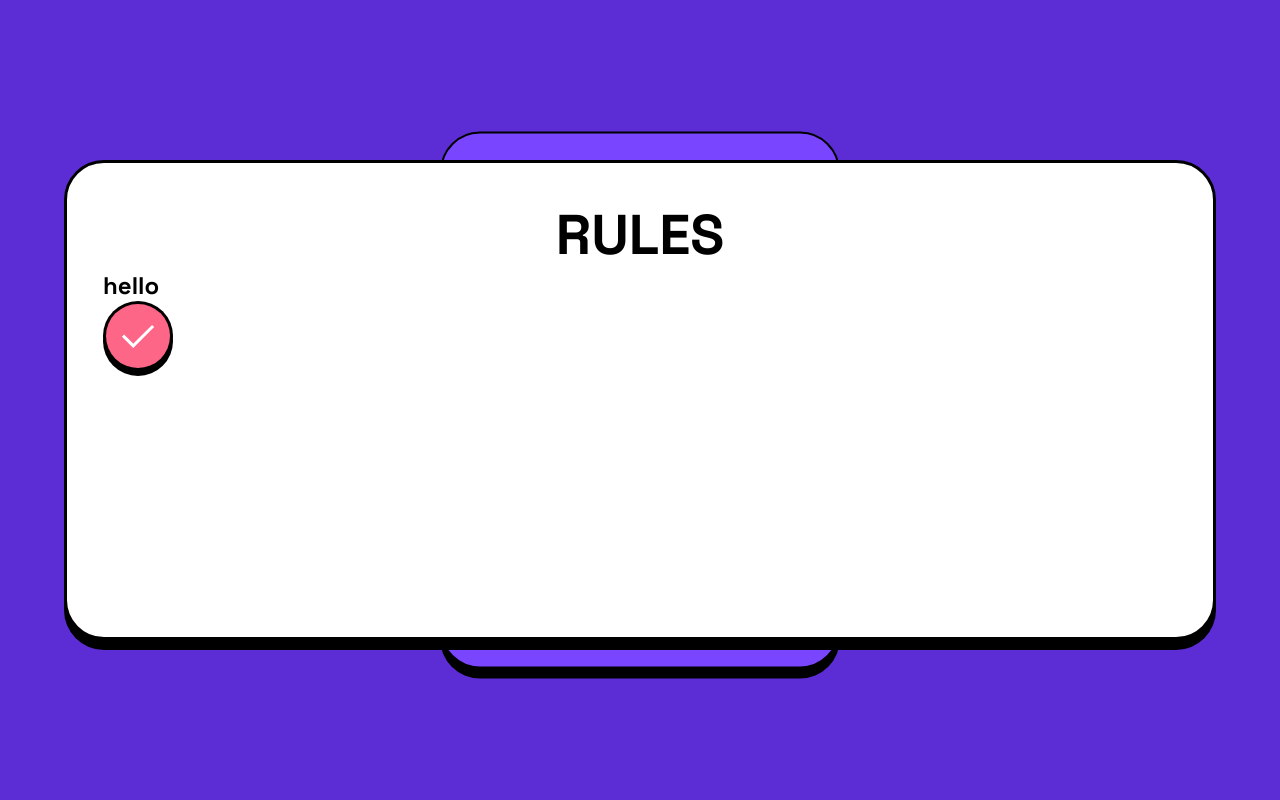
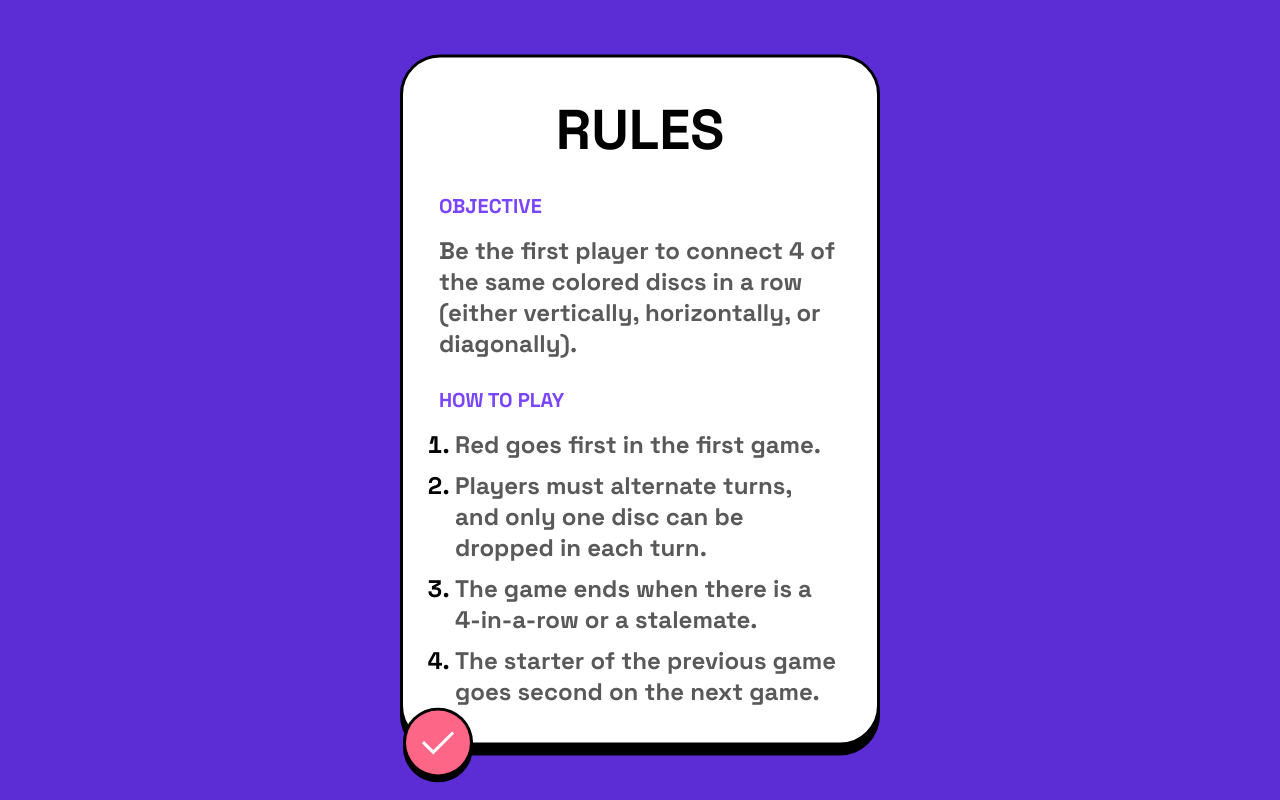
Before and after one commit to isaacnovaes/connect-four-game, a React (Vite) app: page / in a window 1280 px wide. Both pictures are taken after a click on the button "GAME RULES". Built offline with nearby package versions, Linux system fonts and the light colour scheme.

Commit message:
FInish game rules

```diff
--- a/src/features/main-menu/GameRules.tsx
+++ b/src/features/main-menu/GameRules.tsx
@@ -1,18 +1,42 @@
 import { motion } from 'motion/react';
-import type { ReactNode } from 'react';
+import Button from '../../components/Button';
+import CheckIcon from '../../components/icons/CheckIcon';
 
-const GameRules = (props: { readonly children: ReactNode; readonly id?: string }) => {
+const GameRules = (props: { readonly id: string; readonly onCloseButtonClick: () => void }) => {
     return (
         <motion.div
             animate={{ opacity: 1, scale: 1 }}
-            className='shadow-box absolute top-1/2 left-1/2 z-20 h-120 w-[90dvw] -translate-x-1/2 -translate-y-1/2 rounded-[40px] border-3 border-black bg-white p-9'
+            className='shadow-box absolute top-1/2 left-1/2 z-20 w-[90dvw] max-w-[480px] -translate-x-1/2 -translate-y-1/2 rounded-[40px] border-3 border-black bg-white p-9'
             exit={{ opacity: 0, scale: 0 }}
             id={props.id}
             initial={{ opacity: 0, scale: 0 }}
         >
             <h1 className='text-l text-center'>RULES</h1>
-            hello
-            {props.children}
+            <h2 className='text-s text-purple-light mt-7 mb-4 uppercase'>Objective</h2>
+            <p className='text-body font-medium text-black/65'>
+                Be the first player to connect 4 of the same colored discs in a row (either
+                vertically, horizontally, or diagonally).
+            </p>
+            <h2 className='text-s text-purple-light mt-7 mb-4 uppercase'>How to play</h2>
+            <ol className='text-body list-decimal space-y-[10px] pl-4 font-medium text-black/65 marker:text-black'>
+                <li>Red goes first in the first game.</li>
+                <li>
+                    Players must alternate turns, and only one disc can be dropped in each turn.
+                </li>
+                <li>The game ends when there is a 4-in-a-row or a stalemate.</li>
+                <li>The starter of the previous game goes second on the next game.</li>
+            </ol>
+            <Button
+                buttonMode='icon'
+                className='absolute -bottom-10 left-1/2 -translate-x-1/2'
+                color='pink'
+                type='button'
+                onClick={() => {
+                    props.onCloseButtonClick();
+                }}
+            >
+                <CheckIcon />
+            </Button>
         </motion.div>
     );
 };
--- a/src/features/main-menu/MainMenu.tsx
+++ b/src/features/main-menu/MainMenu.tsx
@@ -1,7 +1,6 @@
 import { AnimatePresence } from 'motion/react';
 import { useState } from 'react';
 import Button from '../../components/Button';
-import CheckIcon from '../../components/icons/CheckIcon';
 import PlayerVsCpuIcon from '../../components/icons/PlayerVsCpuIcon';
 import PlayerVsPlayerIcon from '../../components/icons/PlayerVsPlayerIcon';
 import { useAppDispatch } from '../../store/hooks';
@@ -21,19 +20,12 @@ const MainMenu = () => {
         <>
             <AnimatePresence>
                 {showGameRules ? (
-                    <GameRules id='game-rules'>
-                        <Button
-                            buttonMode='icon'
-                            className='target'
-                            color='pink'
-                            type='button'
-                            onClick={() => {
-                                toggleShowGameRules();
-                            }}
-                        >
-                            <CheckIcon />
-                        </Button>
-                    </GameRules>
+                    <GameRules
+                        id='game-rules'
+                        onCloseButtonClick={() => {
+                            toggleShowGameRules();
+                        }}
+                    />
                 ) : null}
             </AnimatePresence>
             <GameModes>
```
